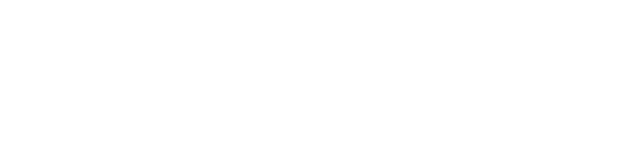
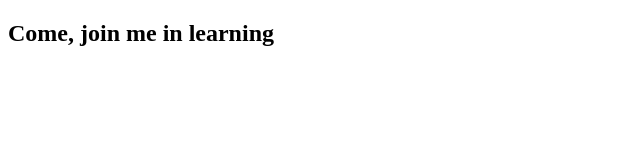
Before and after one commit to nilishalu/GHW-Git-Hands-on, a plain HTML site: page index.html in a window 1280 px wide. Shown: the whole page, without its empty margins (0-640 px from the left). Drawn offline with Linux system fonts and the light colour scheme.

Commit message:
add a message

```diff
--- a/index.html
+++ b/index.html
@@ -6,5 +6,7 @@
     <meta name="viewport" content="width=device-width, initial-scale=1.0" />
     <title>Document</title>
   </head>
-  <body></body>
+  <body>
+    <h2>Come, join me in learning</h2>
+  </body>
 </html>
```
